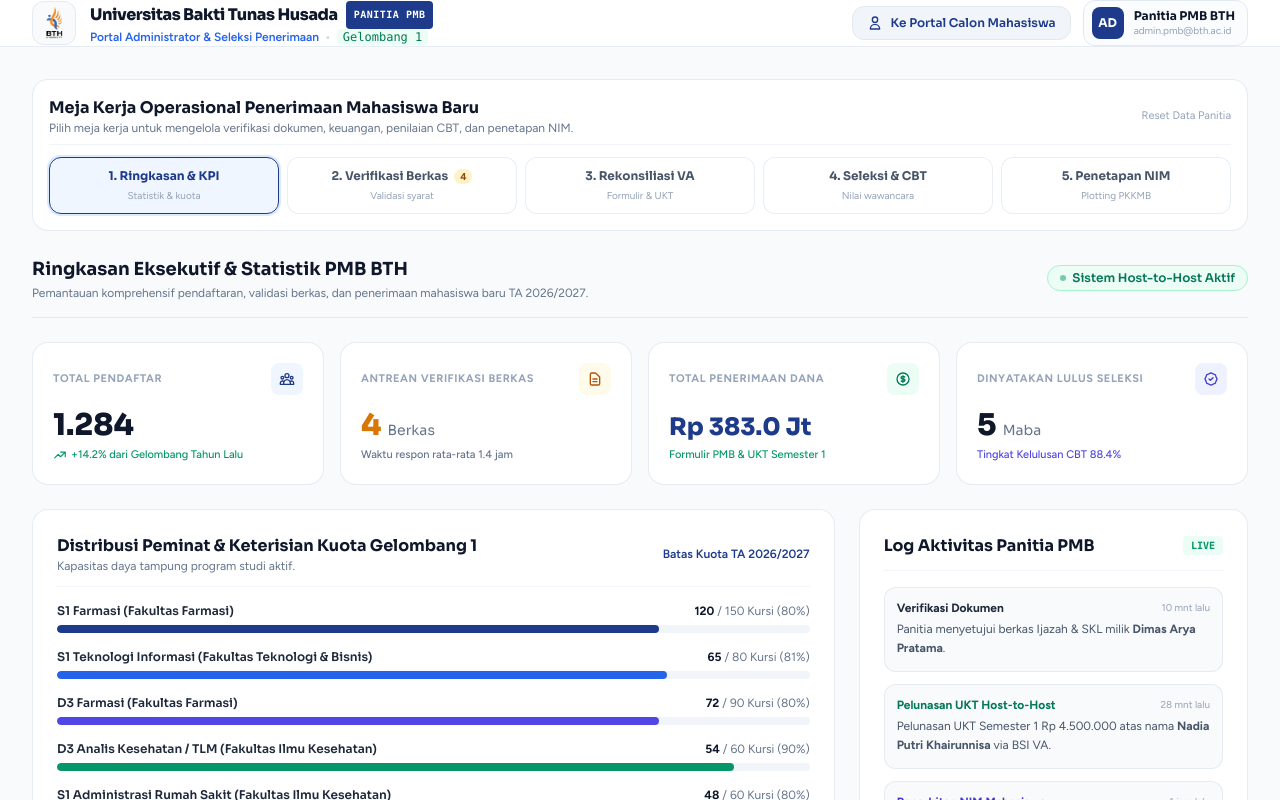
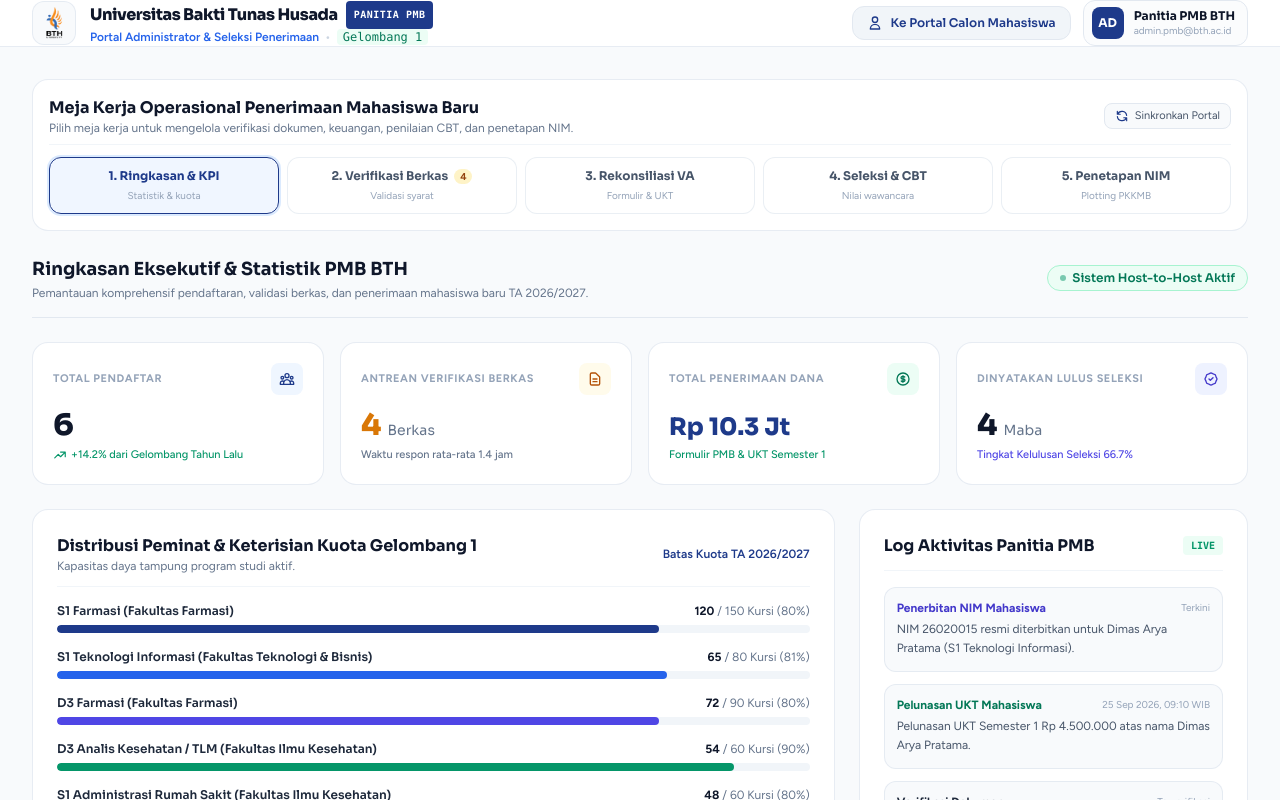
Before and after one commit to ArmyACE777/pmb-frontend, a Vue app: page /admin in a window 1280 px wide. Shown: the top 800 px of the page. Built offline with nearby package versions, Linux system fonts and the light colour scheme.

Commit message:
fix(frontend): remove dummy mock data and make applicant and admin desks fully dynamic

```diff
--- a/src/components/admin/AdminOverviewDesk.vue
+++ b/src/components/admin/AdminOverviewDesk.vue
@@ -75,7 +75,7 @@
         </div>
         <div class="mt-3">
           <div class="font-sora font-extrabold text-xl sm:text-2xl text-[#1E3A8A]">
-            Rp {{ (adminStore.totalPaidRevenue / 1000000).toFixed(1) }} Jt
+            {{ formattedRevenue }}
           </div>
           <div class="text-[11px] text-emerald-600 font-medium mt-1">
             Formulir PMB & UKT Semester 1
@@ -98,7 +98,7 @@
             {{ adminStore.passedStudentsCount }} <span class="text-sm font-normal text-slate-500">Maba</span>
           </div>
           <div class="text-[11px] text-indigo-600 font-medium mt-1">
-            Tingkat Kelulusan CBT 88.4%
+            Tingkat Kelulusan Seleksi {{ passRatePercent }}%
           </div>
         </div>
       </div>
@@ -147,34 +147,19 @@
         </div>
 
         <div class="space-y-3 text-xs">
-          <div class="p-3 bg-slate-50 rounded-xl border border-slate-200/80 space-y-1">
+          <div
+            v-for="(act, idx) in recentActivities"
+            :key="idx"
+            class="p-3 bg-slate-50 rounded-xl border border-slate-200/80 space-y-1"
+          >
             <div class="flex justify-between items-center">
-              <span class="font-bold text-slate-800">Verifikasi Dokumen</span>
-              <span class="text-[10px] text-slate-400">10 mnt lalu</span>
+              <span class="font-bold" :class="act.color">{{ act.title }}</span>
+              <span class="text-[10px] text-slate-400">{{ act.time }}</span>
             </div>
-            <p class="text-slate-600 leading-relaxed">
-              Panitia menyetujui berkas Ijazah & SKL milik <strong>Dimas Arya Pratama</strong>.
-            </p>
+            <p class="text-slate-600 leading-relaxed">{{ act.desc }}</p>
           </div>
-
-          <div class="p-3 bg-slate-50 rounded-xl border border-slate-200/80 space-y-1">
-            <div class="flex justify-between items-center">
-              <span class="font-bold text-emerald-700">Pelunasan UKT Host-to-Host</span>
-              <span class="text-[10px] text-slate-400">28 mnt lalu</span>
-            </div>
-            <p class="text-slate-600 leading-relaxed">
-              Pelunasan UKT Semester 1 Rp 4.500.000 atas nama <strong>Nadia Putri Khairunnisa</strong> via BSI VA.
-            </p>
-          </div>
-
-          <div class="p-3 bg-slate-50 rounded-xl border border-slate-200/80 space-y-1">
-            <div class="flex justify-between items-center">
-              <span class="font-bold text-indigo-700">Penerbitan NIM Mahasiswa</span>
-              <span class="text-[10px] text-slate-400">1 jam lalu</span>
-            </div>
-            <p class="text-slate-600 leading-relaxed">
-              NIM <strong class="font-mono">26010042</strong> resmi diterbitkan untuk calon mahasiswa S1 Farmasi.
-            </p>
+          <div v-if="!recentActivities.length" class="p-4 text-center text-slate-400 italic">
+            Belum ada aktivitas baru tercatat.
           </div>
         </div>
       </div>
@@ -183,9 +168,54 @@
 </template>
 
 <script setup>
+import { computed } from 'vue';
 import { useAdminStore } from '@/stores/admin';
 
 const adminStore = useAdminStore();
+
+const formattedRevenue = computed(() => {
+  const rev = adminStore.totalPaidRevenue;
+  if (rev >= 1000000) {
+    return `Rp ${(rev / 1000000).toFixed(1)} Jt`;
+  }
+  return `Rp ${rev.toLocaleString('id-ID')}`;
+});
+
+const passRatePercent = computed(() => {
+  if (!adminStore.applicants.length) return '0.0';
+  return ((adminStore.passedStudentsCount / adminStore.applicants.length) * 100).toFixed(1);
+});
+
+const recentActivities = computed(() => {
+  const list = [];
+  adminStore.applicants.forEach((a) => {
+    if (a.onboarding?.nim) {
+      list.push({
+        title: 'Penerbitan NIM Mahasiswa',
+        time: 'Terkini',
+        color: 'text-indigo-700',
+        desc: `NIM ${a.onboarding.nim} resmi diterbitkan untuk ${a.fullName} (${a.prodi1}).`,
+      });
+    }
+    if (a.payments?.uktFee?.status === 'paid') {
+      list.push({
+        title: 'Pelunasan UKT Mahasiswa',
+        time: a.payments.uktFee.paidAt || 'Terkini',
+        color: 'text-emerald-700',
+        desc: `Pelunasan UKT Semester 1 Rp ${a.payments.uktFee.amount?.toLocaleString('id-ID')} atas nama ${a.fullName}.`,
+      });
+    }
+    if (a.documentStatus === 'verified') {
+      list.push({
+        title: 'Verifikasi Dokumen',
+        time: 'Terverifikasi',
+        color: 'text-slate-800',
+        desc: `Berkas persyaratan PMB atas nama ${a.fullName} telah disetujui panitia.`,
+      });
+    }
+  });
+  return list.slice(0, 4);
+});
 
 const prodiQuotas = [
   { name: 'S1 Farmasi (Fakultas Farmasi)', enrolled: 120, quota: 150, color: 'bg-[#1E3A8A]' },
--- a/src/components/applicant/ProfileModule.vue
+++ b/src/components/applicant/ProfileModule.vue
@@ -126,6 +126,7 @@
               v-model="form.gender"
               class="w-full px-3.5 py-2.5 bg-white border border-slate-300 focus:border-[#1E3A8A] focus:ring-2 focus:ring-blue-100 rounded-xl outline-none text-slate-800 font-sans"
             >
+              <option value="" disabled>-- Pilih Jenis Kelamin --</option>
               <option value="Perempuan">Perempuan</option>
               <option value="Laki-laki">Laki-laki</option>
             </select>
@@ -262,6 +263,7 @@
               v-model="form.parentIncome"
               class="w-full px-3.5 py-2.5 bg-white border border-slate-300 focus:border-[#1E3A8A] focus:ring-2 focus:ring-blue-100 rounded-xl outline-none text-slate-800 font-sans"
             >
+              <option value="" disabled>-- Pilih Rentang Penghasilan --</option>
               <option value="< Rp 2.500.000">&lt; Rp 2.500.000</option>
               <option value="Rp 2.500.000 - Rp 5.000.000">Rp 2.500.000 - Rp 5.000.000</option>
               <option value="Rp 5.000.000 - Rp 10.000.000">Rp 5.000.000 - Rp 10.000.000</option>
--- a/src/components/applicant/ScheduleModule.vue
+++ b/src/components/applicant/ScheduleModule.vue
@@ -100,7 +100,7 @@
 
         <div class="pt-4 border-t border-slate-100 mt-4">
           <div class="p-2.5 bg-slate-50 border border-slate-200 rounded-xl text-center text-xs text-slate-600 font-mono">
-            ID Zoom: 894 2026 0042 (Pass: BTH2026)
+            ID Zoom: {{ zoomMeetingId }} (Pass: BTH2026)
           </div>
         </div>
       </div>
@@ -214,4 +214,8 @@
 
 const applicantStore = useApplicantStore();
 const schedule = computed(() => applicantStore.state.schedule);
+const zoomMeetingId = computed(() => {
+  const regSuffix = applicantStore.state.candidate?.registrationNumber?.split('-').pop() || '2026';
+  return `894 2026 ${regSuffix.slice(-4)}`;
+});
 </script>
--- a/src/stores/admin.js
+++ b/src/stores/admin.js
@@ -5,49 +5,6 @@
 const STORAGE_KEY = 'bth_admin_data_v1';
 
 const defaultApplicants = [
-  {
-    id: 'BTH-2026-REG-08492',
-    nik: '3278015504060002',
-    nisn: '0068492014',
-    fullName: 'Siti Rahmawati',
-    gender: 'Perempuan',
-    email: 'siti.rahma@bth.ac.id',
-    phone: '082117100200',
-    schoolName: 'SMA Negeri 1 Tasikmalaya',
-    averageScore: '88.75',
-    track: 'Jalur Reguler Gelombang 1',
-    faculty: 'Fakultas Farmasi',
-    prodi1: 'S1 Farmasi',
-    prodi2: 'S1 Teknologi Informasi',
-    registrationDate: '12 Sep 2026',
-    documentStatus: 'pending', // 'verified' | 'pending' | 'revision'
-    pendingDocsCount: 1,
-    verifiedDocsCount: 4,
-    documents: [
-      { id: 'doc-1', title: 'Ijazah / SKL', filename: 'SKL_Siti_Rahmawati_SMAN1.pdf', status: 'verified', notes: 'Legalisir basah terverifikasi valid.' },
-      { id: 'doc-2', title: 'KTP / Kartu Pelajar', filename: 'KTP_Siti_Rahmawati.jpg', status: 'verified', notes: 'Identitas NIK sesuai database.' },
-      { id: 'doc-3', title: 'Kartu Keluarga', filename: 'Kartu_Keluarga_Terbaru.pdf', status: 'verified', notes: 'KK terbaru disetujui.' },
-      { id: 'doc-4', title: 'Pas Foto Resmi 4x6', filename: 'Pas_Foto_4x6_Siti.jpg', status: 'verified', notes: 'Latar merah formal pakaian berkerah.' },
-      { id: 'doc-5', title: 'Surat Keterangan Sehat & Bebas Buta Warna', filename: 'Surat_Kesehatan_Puskesmas.pdf', status: 'pending', notes: 'Sedang ditinjau panitia medis PMB.' },
-    ],
-    payments: {
-      registrationFee: { id: 'INV-REG-2026-08492', amount: 250000, status: 'paid', paidAt: '12 Sep 2026, 10:14 WIB', method: 'VA BSI' },
-      uktFee: { id: 'INV-UKT-2026-0042', amount: 6500000, status: 'pending', dueDate: '28 Okt 2026', method: 'VA BSI / Mandiri' },
-    },
-    selection: {
-      cbtScore: 85,
-      interviewScore: 88,
-      interviewer: 'apt. Dedi Mulyadi, M.Farm.',
-      interviewNotes: 'Komunikasi sangat baik, motivasi kuat di bidang farmasi klinik.',
-      passedStatus: 'passed', // 'passed' | 'failed' | 'evaluating'
-      decisionLetterNo: '082/SK-PMB/UBTH/X/2026',
-    },
-    onboarding: {
-      isEnrolled: true,
-      nim: '26010042',
-      pkkmbGroup: 'Gugus 03 - Hygeia Farmasi',
-    },
-  },
   {
     id: 'BTH-2026-REG-08493',
     nik: '3278021105050001',
@@ -292,18 +249,109 @@
     { deep: true }
   );
 
-  // Computed Key Metrics
-  const totalApplicants = computed(() => applicants.value.length + 1278); // realistic base + mock
+  // Helper: Cek apakah ID pendaftar adalah kandidat aktif yang sedang login
+  const isCurrentApplicant = (applicantId) => {
+    const activeReg = applicantStore.state.candidate?.registrationNumber;
+    return applicantId === activeReg || applicantId === 'current-user';
+  };
+
+  // Sinkronisasi dinamis pendaftar aktif ke meja kerja admin
+  const syncCurrentApplicant = () => {
+    const candidate = applicantStore.state.candidate;
+    if (!candidate || !candidate.registrationNumber) return;
+
+    const existingIndex = applicants.value.findIndex(
+      (a) => a.id === candidate.registrationNumber || (candidate.email && a.email === candidate.email)
+    );
+
+    const verifiedDocs = applicantStore.state.documents.filter((d) => d.status === 'verified').length;
+    const pendingDocs = applicantStore.state.documents.filter((d) => d.status !== 'verified').length;
+
+    const activeApplicantData = {
+      id: candidate.registrationNumber,
+      nik: candidate.nik || '-',
+      nisn: candidate.nisn || '-',
+      fullName: candidate.fullName || 'Calon Mahasiswa Baru',
+      gender: candidate.gender || 'Perempuan',
+      email: candidate.email || 'pendaftar@bth.ac.id',
+      phone: candidate.phone || '-',
+      schoolName: candidate.schoolName || 'Asal Sekolah Belum Diisi',
+      averageScore: candidate.averageScore || '85.00',
+      track: applicantStore.state.admission.track || 'Jalur Reguler Gelombang 1',
+      faculty: applicantStore.state.admission.prodi1Faculty || 'Fakultas Farmasi',
+      prodi1: applicantStore.state.admission.prodi1 || 'Belum Ditentukan',
+      prodi2: applicantStore.state.admission.prodi2 || 'Belum Ditentukan',
+      registrationDate: 'Hari ini',
+      documentStatus: applicantStore.isDocumentsComplete ? 'verified' : pendingDocs > 0 ? 'pending' : 'verified',
+      pendingDocsCount: pendingDocs,
+      verifiedDocsCount: verifiedDocs,
+      documents: applicantStore.state.documents.map((d) => ({
+        id: d.id,
+        title: d.title,
+        filename: d.filename || 'Belum diunggah',
+        status: d.status === 'unuploaded' ? 'pending' : d.status,
+        notes: d.notes || '',
+      })),
+      payments: {
+        registrationFee: {
+          id: applicantStore.state.payments.registrationFee.id,
+          amount: applicantStore.state.payments.registrationFee.amount,
+          status: applicantStore.state.payments.registrationFee.status,
+          paidAt: applicantStore.state.payments.registrationFee.paidAt,
+          method: applicantStore.state.payments.registrationFee.paymentMethod,
+        },
+        uktFee: {
+          id: applicantStore.state.payments.uktFee.id,
+          amount: applicantStore.state.payments.uktFee.amount,
+          status: applicantStore.state.payments.uktFee.status,
+          paidAt: applicantStore.state.payments.uktFee.paidAt,
+          dueDate: applicantStore.state.payments.uktFee.dueDate,
+          method: 'Virtual Account BSI / Mandiri',
+        },
+      },
+      selection: {
+        cbtScore: applicantStore.state.exam.score || 0,
+        interviewScore: 88,
+        interviewer: 'Dosen Penguji PMB BTH',
+        interviewNotes: 'Pendaftar akun aktif terintegrasi sistem.',
+        passedStatus: applicantStore.state.result.isPassed ? 'passed' : applicantStore.state.exam.status === 'completed' ? 'evaluating' : 'evaluating',
+        decisionLetterNo: applicantStore.state.result.decisionLetterNo || null,
+      },
+      onboarding: {
+        isEnrolled: applicantStore.isUktPaid,
+        nim: applicantStore.state.onboarding.nim || null,
+        pkkmbGroup: applicantStore.state.onboarding.pkkmbGroup || null,
+      },
+    };
+
+    if (existingIndex >= 0) {
+      applicants.value[existingIndex] = { ...applicants.value[existingIndex], ...activeApplicantData };
+    } else {
+      applicants.value.unshift(activeApplicantData);
+    }
+  };
+
+  // Reaktif terhadap perubahan data pendaftar aktif
+  watch(
+    () => applicantStore.state,
+    () => {
+      syncCurrentApplicant();
+    },
+    { deep: true, immediate: true }
+  );
+
+  // Computed Key Metrics Murni Dinamis
+  const totalApplicants = computed(() => applicants.value.length);
   const pendingVerificationCount = computed(() => {
     return applicants.value.filter((a) => a.documentStatus === 'pending' || a.documentStatus === 'revision').length;
   });
   const totalPaidRevenue = computed(() => {
     let sum = 0;
     applicants.value.forEach((a) => {
-      if (a.payments.registrationFee.status === 'paid') sum += a.payments.registrationFee.amount;
-      if (a.payments.uktFee.status === 'paid') sum += a.payments.uktFee.amount;
+      if (a.payments?.registrationFee?.status === 'paid') sum += (a.payments.registrationFee.amount || 0);
+      if (a.payments?.uktFee?.status === 'paid') sum += (a.payments.uktFee.amount || 0);
     });
-    return sum + 372500000; // realistic aggregate revenue
+    return sum;
   });
   const passedStudentsCount = computed(() => {
     return applicants.value.filter((a) => a.selection.passedStatus === 'passed').length;
@@ -334,8 +382,8 @@
       applicant.documentStatus = 'verified';
     }
 
-    // Bi-directional sync with applicant store if Siti Rahmawati
-    if (applicantId === 'BTH-2026-REG-08492') {
+    // Sinkronisasi dua arah ke applicantStore jika merupakan user aktif
+    if (isCurrentApplicant(applicantId)) {
       const targetInApplicant = applicantStore.state.documents.find((d) => d.id === docId);
       if (targetInApplicant) {
         targetInApplicant.status = status;
@@ -353,12 +401,15 @@
     if (paymentType === 'uktFee') {
       applicant.payments.uktFee.status = 'paid';
       applicant.payments.uktFee.paidAt = new Date().toLocaleString('id-ID');
-      if (applicantId === 'BTH-2026-REG-08492') {
+      if (isCurrentApplicant(applicantId)) {
         applicantStore.payUktFee();
       }
     } else if (paymentType === 'registrationFee') {
       applicant.payments.registrationFee.status = 'paid';
       applicant.payments.registrationFee.paidAt = new Date().toLocaleString('id-ID');
+      if (isCurrentApplicant(applicantId)) {
+        applicantStore.payRegFee();
+      }
     }
   };
 
@@ -381,8 +432,11 @@
       applicant.selection.passedStatus = 'failed';
     }
 
-    if (applicantId === 'BTH-2026-REG-08492') {
+    if (isCurrentApplicant(applicantId)) {
       applicantStore.state.result.isPassed = applicant.selection.passedStatus === 'passed';
+      if (applicant.selection.decisionLetterNo) {
+        applicantStore.state.result.decisionLetterNo = applicant.selection.decisionLetterNo;
+      }
     }
   };
 
@@ -395,15 +449,16 @@
     applicant.onboarding.nim = customNim || `2601${Math.floor(Math.random() * 9000 + 1000)}`;
     applicant.onboarding.pkkmbGroup = group || 'Gugus 01 - Hygeia Farmasi';
 
-    if (applicantId === 'BTH-2026-REG-08492') {
+    if (isCurrentApplicant(applicantId)) {
       applicantStore.state.onboarding.nim = applicant.onboarding.nim;
       applicantStore.state.onboarding.pkkmbGroup = applicant.onboarding.pkkmbGroup;
     }
   };
 
-  // Action: Reset admin demo data
+  // Action: Reset admin data
   const resetAdminData = () => {
     applicants.value = JSON.parse(JSON.stringify(defaultApplicants));
+    syncCurrentApplicant();
     localStorage.removeItem(STORAGE_KEY);
   };
 
@@ -417,6 +472,7 @@
     confirmPayment,
     updateInterview,
     generateNim,
+    syncCurrentApplicant,
     resetAdminData,
   };
 });
--- a/src/stores/applicant.js
+++ b/src/stores/applicant.js
@@ -18,7 +18,7 @@
  */
 function createInitialState(user) {
   const regNo = generateRegNumber(user?.id, user?.email);
-  const regSuffix = regNo.split('-').pop() || '08492';
+  const regSuffix = regNo.split('-').pop() || String(Math.floor(10000 + Math.random() * 90000));
 
   return {
     candidate: {
@@ -28,10 +28,10 @@
       nisn: '',
       email: user?.email || '',
       phone: user?.phone || '',
-      gender: 'Perempuan',
+      gender: '',
       birthPlace: '',
       birthDate: '',
-      religion: 'Islam',
+      religion: '',
       citizenship: 'WNI',
       address: '',
       city: '',
@@ -39,13 +39,13 @@
       postalCode: '',
       schoolName: '',
       schoolMajor: '',
-      graduationYear: '2026',
+      graduationYear: '',
       averageScore: '',
       fatherName: '',
       fatherJob: '',
       motherName: '',
       motherJob: '',
-      parentIncome: 'Rp 2.500.000 - Rp 5.000.000',
+      parentIncome: '',
       emergencyContact: '',
     },
     admission: {
@@ -175,7 +175,7 @@
       acceptedProdi: '',
       acceptedFaculty: '',
       acceptedDegree: '',
-      decisionLetterNo: `082/SK-PMB/UBTH/X/2026`,
+      decisionLetterNo: '',
       decisionDate: '24 Oktober 2026',
       reRegistrationPeriod: '25 Oktober - 05 November 2026',
     },
@@ -184,7 +184,7 @@
       studentEmail: '',
       faculty: '',
       studyProgram: '',
-      pkkmbGroup: 'Gugus 03 - Kampus BTH',
+      pkkmbGroup: '',
       siakadAccess: 'Aktif setelah pelunasan UKT',
     },
   };
@@ -205,15 +205,9 @@
       if (saved) {
         const parsed = JSON.parse(saved);
         if (authStore.currentUser) {
-          if (!parsed.candidate.fullName || parsed.candidate.fullName === 'Siti Rahmawati') {
-            parsed.candidate.fullName = authStore.currentUser.full_name || '';
-          }
-          if (!parsed.candidate.email || parsed.candidate.email === 'siti.rahma@bth.ac.id') {
-            parsed.candidate.email = authStore.currentUser.email || '';
-          }
-          if (!parsed.candidate.phone || parsed.candidate.phone === '082117100200') {
-            parsed.candidate.phone = authStore.currentUser.phone || '';
-          }
+          parsed.candidate.fullName = authStore.currentUser.full_name || parsed.candidate.fullName || '';
+          parsed.candidate.email = authStore.currentUser.email || parsed.candidate.email || '';
+          parsed.candidate.phone = authStore.currentUser.phone || parsed.candidate.phone || '';
         }
         // Clean legacy pre-filled dummy values if any
         if (parsed.payments?.registrationFee?.paidAt === 'Terverifikasi Otomatis') {
@@ -253,15 +247,9 @@
     () => authStore.currentUser,
     (newUser) => {
       if (newUser) {
-        if (!state.value.candidate.fullName || state.value.candidate.fullName === 'Siti Rahmawati') {
-          state.value.candidate.fullName = newUser.full_name || '';
-        }
-        if (!state.value.candidate.email || state.value.candidate.email === 'siti.rahma@bth.ac.id') {
-          state.value.candidate.email = newUser.email || '';
-        }
-        if (!state.value.candidate.phone || state.value.candidate.phone === '082117100200') {
-          state.value.candidate.phone = newUser.phone || '';
-        }
+        state.value.candidate.fullName = newUser.full_name || state.value.candidate.fullName || '';
+        state.value.candidate.email = newUser.email || state.value.candidate.email || '';
+        state.value.candidate.phone = newUser.phone || state.value.candidate.phone || '';
       }
     }
   );
@@ -443,6 +431,7 @@
       state.value.onboarding.studentEmail = `${emailName}@bth.ac.id`;
       state.value.onboarding.studyProgram = state.value.admission.prodi1;
       state.value.onboarding.faculty = state.value.admission.prodi1Faculty;
+      state.value.onboarding.pkkmbGroup = `Gugus ${prodiCode} - BTH 2026`;
     }
   };
 
@@ -460,6 +449,10 @@
     state.value.result.acceptedProdi = state.value.admission.prodi1;
     state.value.result.acceptedFaculty = state.value.admission.prodi1Faculty;
     state.value.result.acceptedDegree = state.value.admission.prodi1Degree;
+    if (isPass) {
+      const regSuffix = state.value.candidate.registrationNumber.split('-').pop() || '082';
+      state.value.result.decisionLetterNo = `${regSuffix.slice(-3)}/SK-PMB/UBTH/X/2026`;
+    }
     state.value.admission.status = isPass ? 'Dinyatakan Lulus Seleksi' : 'Selesai Ujian CBT';
   };
 
--- a/src/views/AdminDashboardView.vue
+++ b/src/views/AdminDashboardView.vue
@@ -68,11 +68,14 @@
             </p>
           </div>
           <button
-            @click="resetAdminData"
-            class="text-[11px] text-slate-400 hover:text-rose-600 transition-colors cursor-pointer"
-            title="Reset data demo panitia"
+            @click="syncPortalData"
+            class="inline-flex items-center gap-1.5 px-2.5 py-1 text-[11px] text-slate-600 hover:text-[#1E3A8A] bg-slate-50 hover:bg-blue-50 border border-slate-200 rounded-lg transition-colors cursor-pointer"
+            title="Sinkronkan data pendaftar aktif dari portal pendaftaran"
           >
-            Reset Data Panitia
+            <svg class="w-3.5 h-3.5 text-[#1E3A8A]" fill="none" stroke="currentColor" viewBox="0 0 24 24">
+              <path stroke-linecap="round" stroke-linejoin="round" stroke-width="2" d="M4 4v5h.582m15.356 2A8.001 8.001 0 004.582 9m0 0H9m11 11v-5h-.581m0 0a8.003 8.003 0 01-15.357-2m15.357 2H15" />
+            </svg>
+            <span>Sinkronkan Portal</span>
           </button>
         </div>
 
@@ -178,9 +181,7 @@
   },
 ]);
 
-const resetAdminData = () => {
-  if (confirm('Kembalikan data seluruh pendaftar dan verifikasi panitia ke data awal bawaan BTH?')) {
-    adminStore.resetAdminData();
-  }
+const syncPortalData = () => {
+  adminStore.syncCurrentApplicant();
 };
 </script>
```
Also changed, not shown: src/components/admin/PaymentReconciliationDesk.vue (+17 -2 lines).
